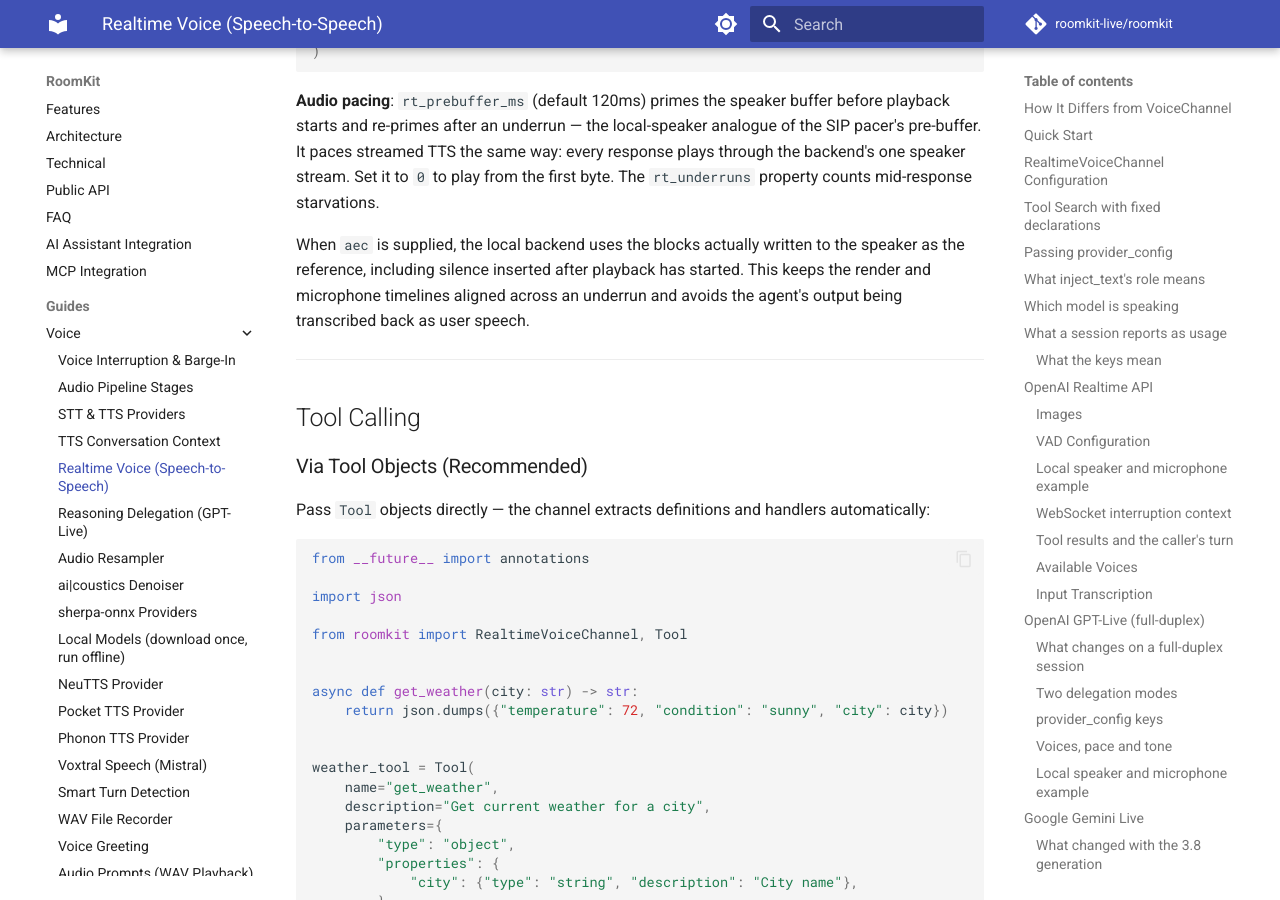
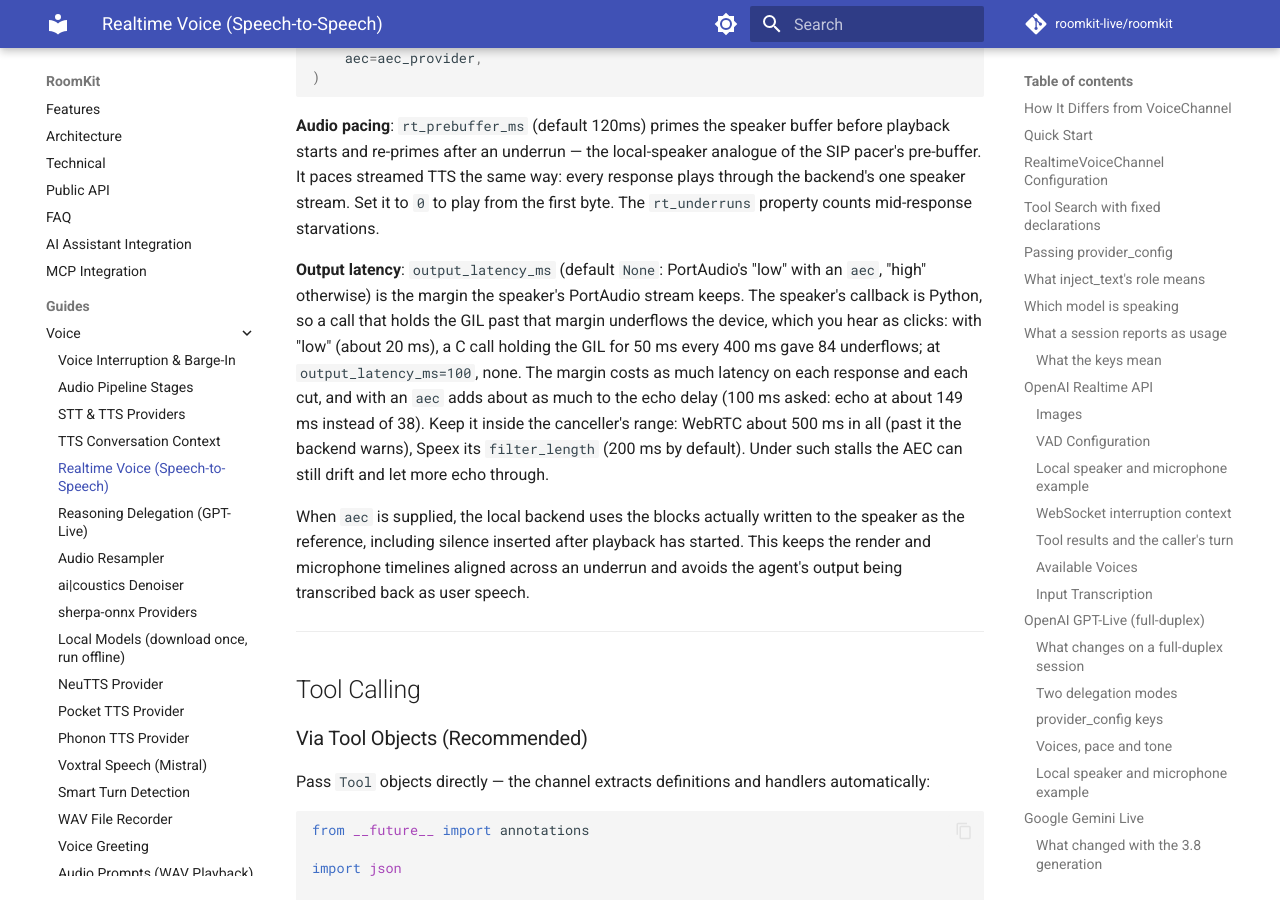
Before and after one commit to roomkit-live/roomkit-docs, an MkDocs documentation site: the page built from docs/guides/realtime-voice-providers.md, in a window 1280 px wide and 900 px high, scrolled down 36809 px. Built offline with MkDocs 1.6.1 and Material for MkDocs 9.7.7, drawn with Linux system fonts in a browser that asks for light colours; comment, search, counter and statistics services are not loaded; some of the changed text lies outside the part shown.

Commit message:
docs: LocalAudioBackend(output_latency_ms=...), its cost and the AEC's bound (RMK-554)

```diff
--- a/docs/guides/realtime-voice-providers.md
+++ b/docs/guides/realtime-voice-providers.md
@@ -1388,7 +1388,8 @@ These variables are conveniences implemented by the example, not global
 RoomKit settings. In application code, their equivalents are
 `WebRTCAECProvider(stream_delay_ms=...)` and
 `WebRTCNoiseSuppressorProvider(...)`, plus
-`LocalAudioBackend(rt_prebuffer_ms=...)`.
+`LocalAudioBackend(rt_prebuffer_ms=...)` and
+`LocalAudioBackend(output_latency_ms=...)` (below).
 
 Start with `AEC_DELAY_MS=0`. If the speaker stream reports underruns, increase
 `AUDIO_PREBUFFER_MS`; lowering it reduces startup latency but gives bursty
@@ -1506,6 +1507,18 @@ before playback starts and re-primes after an underrun — the local-speaker
 analogue of the SIP pacer's pre-buffer. It paces streamed TTS the same way:
 every response plays through the backend's one speaker stream. Set it to `0` to play from the first
 byte. The `rt_underruns` property counts mid-response starvations.
+
+**Output latency**: `output_latency_ms` (default `None`: PortAudio's "low" with
+an `aec`, "high" otherwise) is the margin the speaker's PortAudio stream keeps.
+The speaker's callback is Python, so a call that holds the GIL past that margin
+underflows the device, which you hear as clicks: with "low" (about 20 ms), a C
+call holding the GIL for 50 ms every 400 ms gave 84 underflows; at
+`output_latency_ms=100`, none. The margin costs as much latency on each
+response and each cut, and with an `aec` adds about as much to the echo delay
+(100 ms asked: echo at about 149 ms instead of 38). Keep it inside the
+canceller's range: WebRTC about 500 ms in all (past it the backend warns),
+Speex its `filter_length` (200 ms by default). Under such stalls the AEC can
+still drift and let more echo through.
 
 When `aec` is supplied, the local backend uses the blocks actually written to
 the speaker as the reference, including silence inserted after playback has
```
Also changed, not shown: docs/guides/audio-pipeline-stages.md (+4 -1 lines).
